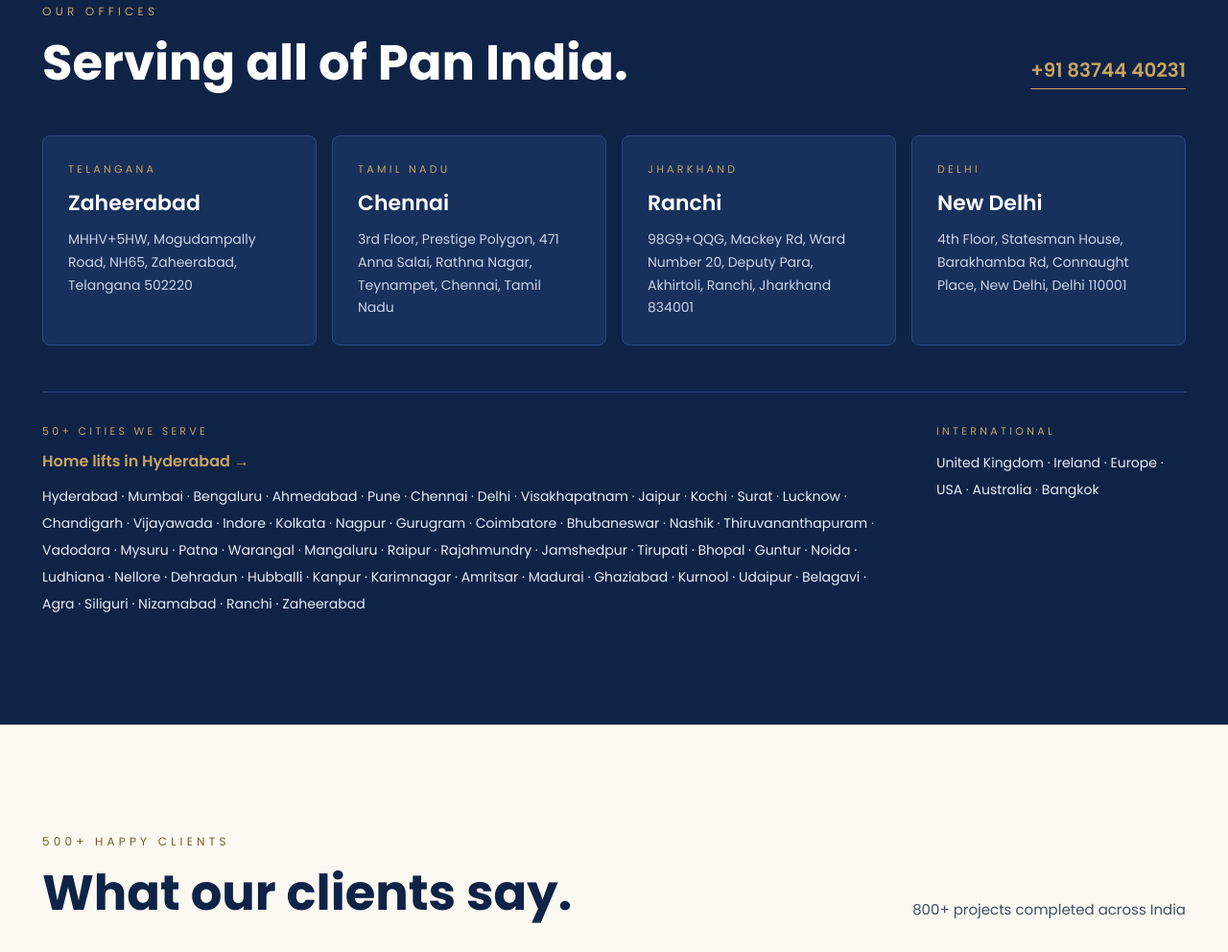
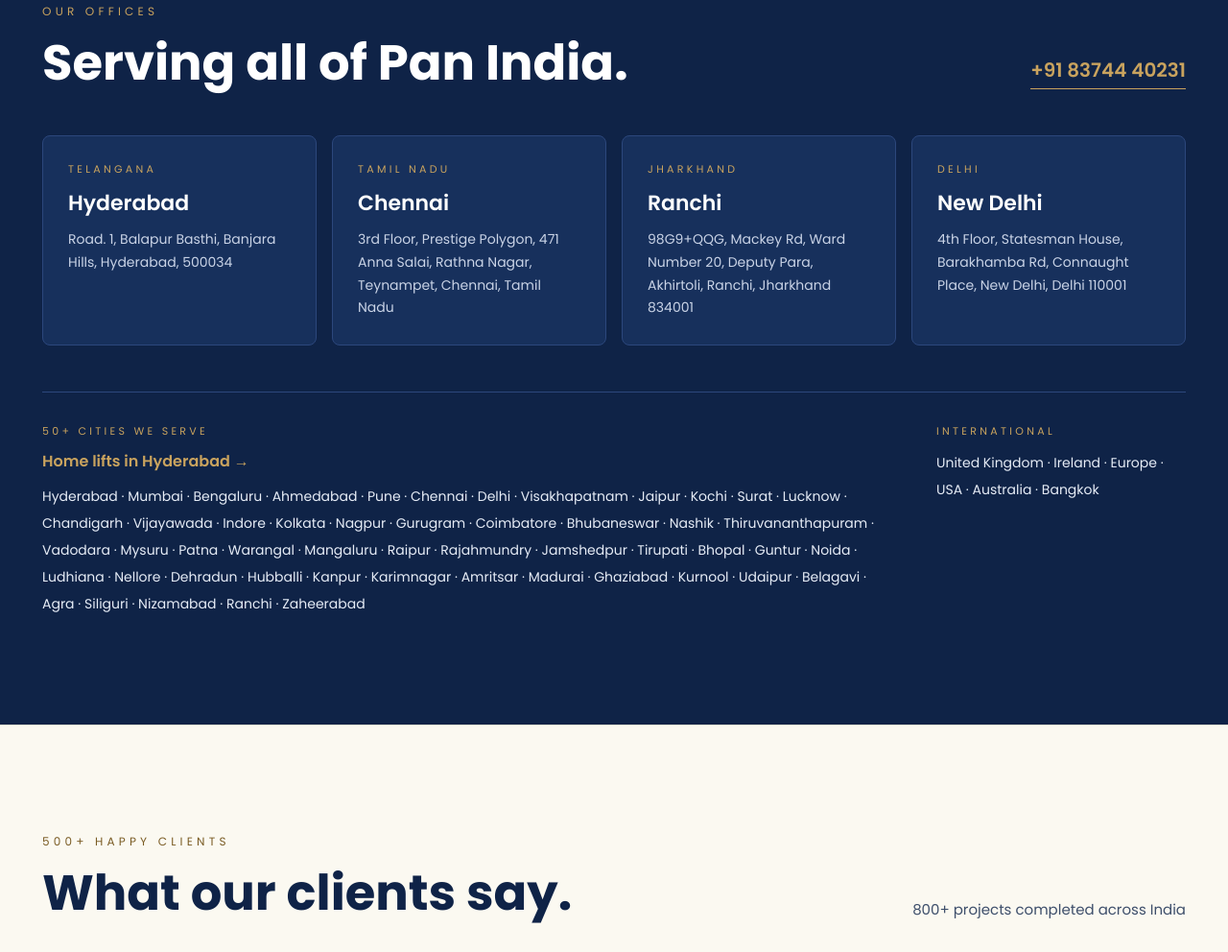
Before and after one commit to asterhomeelevators/asterhomeelevators.github.io, a plain HTML site: page index.html in a window 1280 px wide. Shown: the part 9174-10166 px from the top of the page at 96% size. Drawn offline with Linux system fonts and the light colour scheme.

Commit message:
Add new address for Hyderabad in index.html

```diff
--- a/index.html
+++ b/index.html
@@ -376,7 +376,7 @@ a{color:#C9A35E;text-decoration:none}a:hover{color:#E2C38A}
 <a href="tel:+918374440231" style="font-size: 20px; font-weight: 600; border-bottom: 1px solid #C9A35E; padding-bottom: 4px;">+91 83744 40231</a>
 </div>
 <div style="display: grid; grid-template-columns: repeat(auto-fit, minmax(240px, 1fr)); gap: 16px; margin-bottom: 48px;">
-<address style="font-style: normal; background: #17305C; border: 1px solid #2C477C; border-radius: 8px; padding: 26px; display: flex; flex-direction: column; gap: 10px;"><span style="font-size: 11px; letter-spacing: 0.3em; text-transform: uppercase; color: #C9A35E;">Telangana</span><span style="font-size: 22px; font-weight: 600;">Zaheerabad</span><span style="font-size: 14px; line-height: 1.7; color: #C9D3E6;">MHHV+5HW, Mogudampally Road, NH65, Zaheerabad, Telangana 502220</span></address>
+<address style="font-style: normal; background: #17305C; border: 1px solid #2C477C; border-radius: 8px; padding: 26px; display: flex; flex-direction: column; gap: 10px;"><span style="font-size: 11px; letter-spacing: 0.3em; text-transform: uppercase; color: #C9A35E;">Telangana</span><span style="font-size: 22px; font-weight: 600;">Hyderabad</span><span style="font-size: 14px; line-height: 1.7; color: #C9D3E6;">Road. 1, Balapur Basthi, Banjara Hills, Hyderabad, 500034</span></address>
 <address style="font-style: normal; background: #17305C; border: 1px solid #2C477C; border-radius: 8px; padding: 26px; display: flex; flex-direction: column; gap: 10px;"><span style="font-size: 11px; letter-spacing: 0.3em; text-transform: uppercase; color: #C9A35E;">Tamil Nadu</span><span style="font-size: 22px; font-weight: 600;">Chennai</span><span style="font-size: 14px; line-height: 1.7; color: #C9D3E6;">3rd Floor, Prestige Polygon, 471 Anna Salai, Rathna Nagar, Teynampet, Chennai, Tamil Nadu</span></address>
 <address style="font-style: normal; background: #17305C; border: 1px solid #2C477C; border-radius: 8px; padding: 26px; display: flex; flex-direction: column; gap: 10px;"><span style="font-size: 11px; letter-spacing: 0.3em; text-transform: uppercase; color: #C9A35E;">Jharkhand</span><span style="font-size: 22px; font-weight: 600;">Ranchi</span><span style="font-size: 14px; line-height: 1.7; color: #C9D3E6;">98G9+QQG, Mackey Rd, Ward Number 20, Deputy Para, Akhirtoli, Ranchi, Jharkhand 834001</span></address>
 <address style="font-style: normal; background: #17305C; border: 1px solid #2C477C; border-radius: 8px; padding: 26px; display: flex; flex-direction: column; gap: 10px;"><span style="font-size: 11px; letter-spacing: 0.3em; text-transform: uppercase; color: #C9A35E;">Delhi</span><span style="font-size: 22px; font-weight: 600;">New Delhi</span><span style="font-size: 14px; line-height: 1.7; color: #C9D3E6;">4th Floor, Statesman House, Barakhamba Rd, Connaught Place, New Delhi, Delhi 110001</span></address>
```
